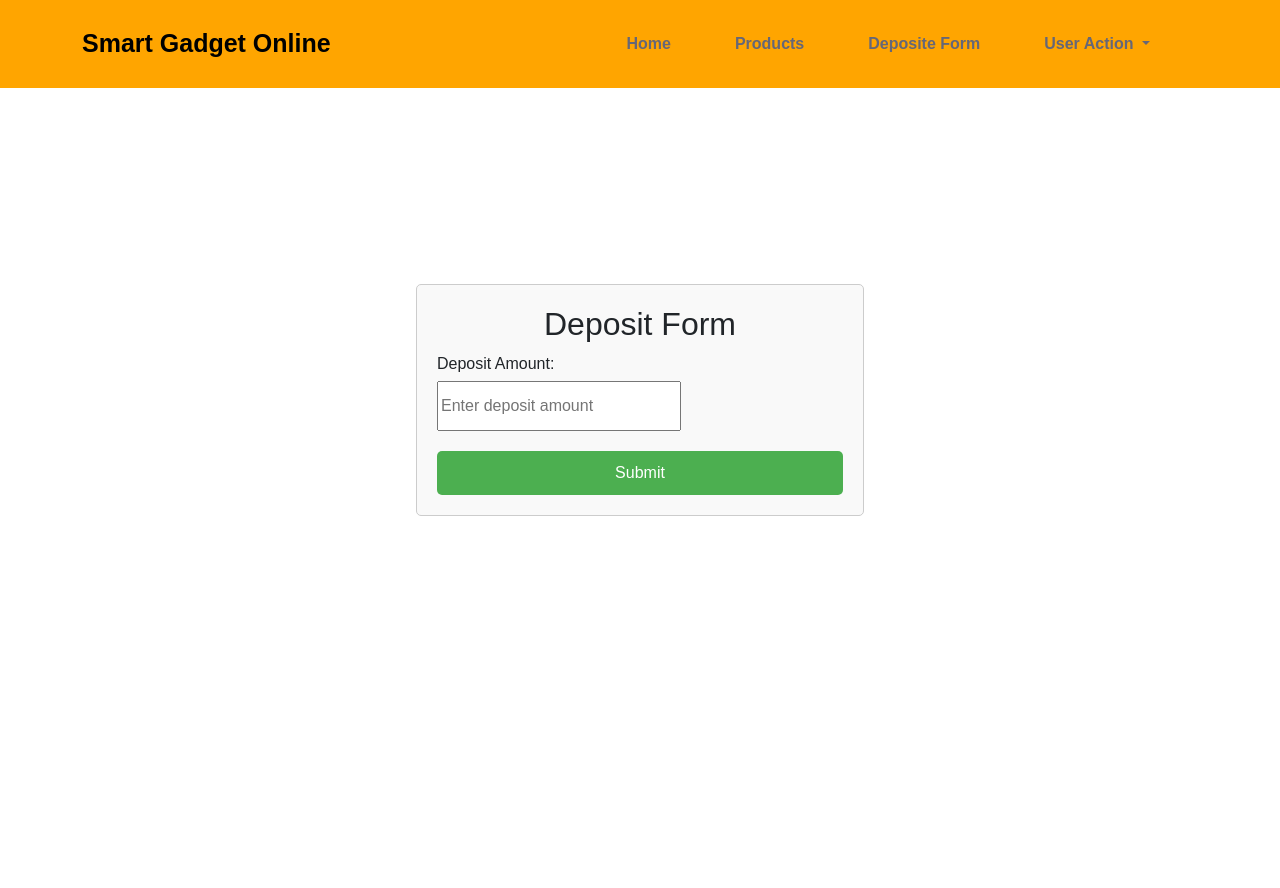
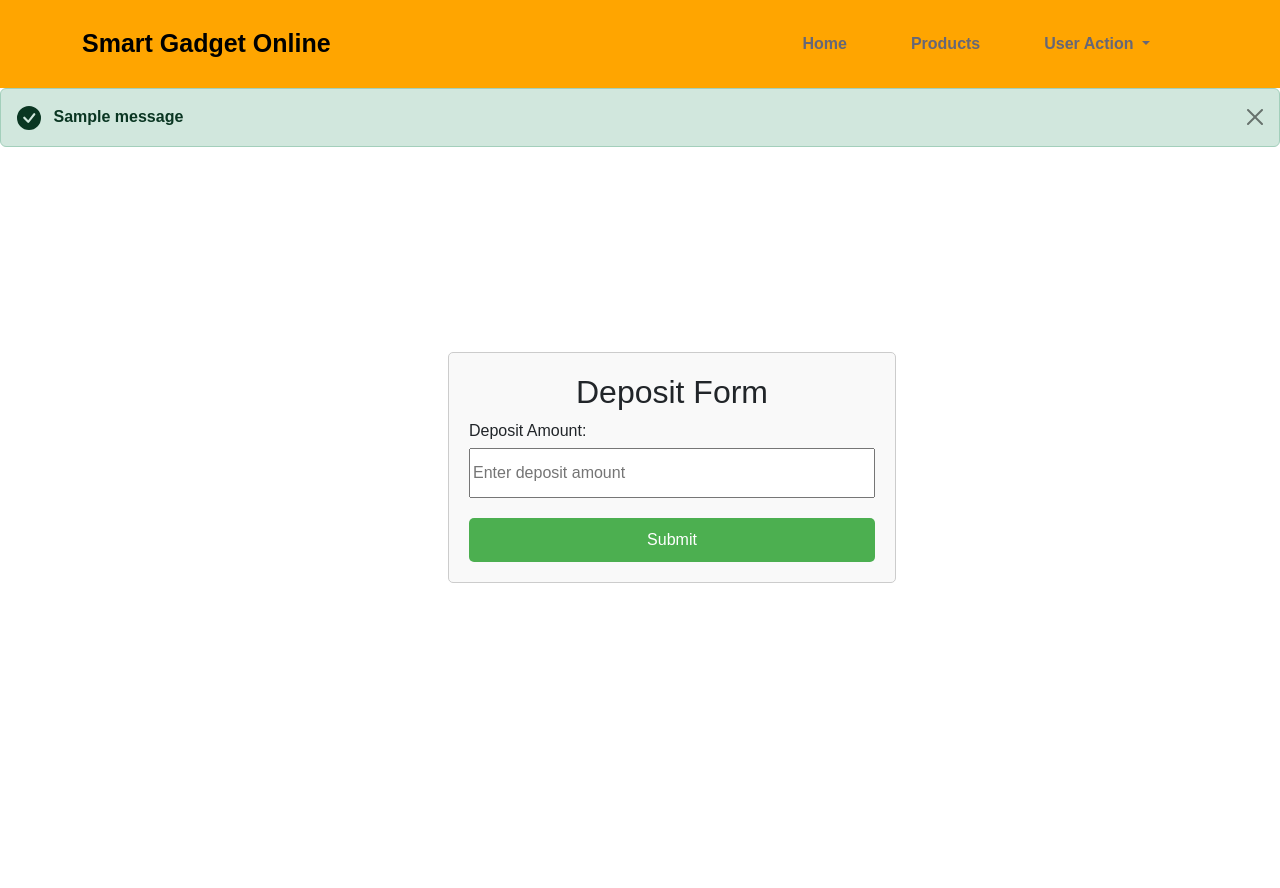
Before and after one commit to asifparvezmahim/Smart-Gadget-Online, a Django app: page /deposite/deposite_form/ in a window 1280 px wide. Before the commit the page ends 516 px from the top, so only its background shows below. Run offline with Django 4.2, Linux system fonts and the light colour scheme; tables that the repository leaves empty hold one stand-in row (values such as "Sample post"); one stand-in notice (Sample message) is shown.

Commit message:
messages

```diff
--- a/Accounts/templates/reg.html
+++ b/Accounts/templates/reg.html
@@ -24,6 +24,10 @@
       }
       body {
         background-color: #080710;
+      }
+
+      .notice {
+        margin-top: 40px;
       }
       .background {
         width: 430px;
@@ -137,6 +141,7 @@
       <div class="shape"></div>
       <div class="shape"></div>
     </div>
+
     <form action="" method="post">
       {% csrf_token %}
       <h3>Signup Here</h3>
--- a/deposite/static/css/deposite_form.css
+++ b/deposite/static/css/deposite_form.css
@@ -1,10 +1,11 @@
 body {
     font-family: Arial, sans-serif;
-    display: flex;
-    justify-content: center;
-    align-items: center;
     height: 100vh;
     margin: 0;
+}
+
+.notice{
+    margin-top: 88px;
 }
 
 .form_container{
@@ -12,6 +13,8 @@ body {
     display: flex;
     justify-content: center;
     align-items: center;
+    margin-left: 35%;
+    margin-top: 16%;
 }
 .container { /* Responsive width */
     width: 100%; /* Maximum width */
@@ -35,7 +38,7 @@ label {
 }
 
 #amount{
-    width: 60%;
+    width: 100%;
     height: 50px;
     margin-bottom: 20px;
 }
@@ -53,6 +56,11 @@ input[type="submit"]:hover {
 }
 
 @media only screen and (max-width: 420px) {
+    /* body {
+        display: flex;
+        justify-content: center;
+        align-items: center;
+    } */
     .container{
         width: 70%;
     }
@@ -70,4 +78,9 @@ input[type="submit"]:hover {
     .form_name{
         margin-bottom: 30px;
     }
+
+    .form_container{
+       margin-left: 2%;
+       margin-top: 55%;
+    }
 }
--- a/deposite/templates/deposite_form.html
+++ b/deposite/templates/deposite_form.html
@@ -1,6 +1,53 @@
 {% extends "base.html" %} {%load static%} {%block stylelink%}
 <link rel="stylesheet" href="{% static 'css/deposite_form.css' %}" />
 {%endblock%} {%block content%}
+<div class="notice">
+  <svg xmlns="http://www.w3.org/2000/svg" style="display: none">
+    <symbol id="check-circle-fill" fill="currentColor" viewBox="0 0 16 16">
+      <path
+        d="M16 8A8 8 0 1 1 0 8a8 8 0 0 1 16 0zm-3.97-3.03a.75.75 0 0 0-1.08.022L7.477 9.417 5.384 7.323a.75.75 0 0 0-1.06 1.06L6.97 11.03a.75.75 0 0 0 1.079-.02l3.992-4.99a.75.75 0 0 0-.01-1.05z"
+      />
+    </symbol>
+    <symbol id="info-fill" fill="currentColor" viewBox="0 0 16 16">
+      <path
+        d="M8 16A8 8 0 1 0 8 0a8 8 0 0 0 0 16zm.93-9.412-1 4.705c-.07.34.029.533.304.533.194 0 .487-.07.686-.246l-.088.416c-.287.346-.92.598-1.465.598-.703 0-1.002-.422-.808-1.319l.738-3.468c.064-.293.006-.399-.287-.47l-.451-.081.082-.381 2.29-.287zM8 5.5a1 1 0 1 1 0-2 1 1 0 0 1 0 2z"
+      />
+    </symbol>
+    <symbol
+      id="exclamation-triangle-fill"
+      fill="currentColor"
+      viewBox="0 0 16 16"
+    >
+      <path
+        d="M8.982 1.566a1.13 1.13 0 0 0-1.96 0L.165 13.233c-.457.778.091 1.767.98 1.767h13.713c.889 0 1.438-.99.98-1.767L8.982 1.566zM8 5c.535 0 .954.462.9.995l-.35 3.507a.552.552 0 0 1-1.1 0L7.1 5.995A.905.905 0 0 1 8 5zm.002 6a1 1 0 1 1 0 2 1 1 0 0 1 0-2z"
+      />
+    </symbol>
+  </svg>
+
+  {% for message in messages %} {% if message.tags == 'success' %}
+  <div
+    class="alert alert-success alert-dismissible fade show w-100"
+    role="alert"
+  >
+    <svg
+      class="bi flex-shrink-0 me-2"
+      width="24"
+      height="24"
+      role="img"
+      aria-label="Success:"
+    >
+      <use xlink:href="#check-circle-fill" />
+    </svg>
+    <strong>{{message}}</strong>
+    <button
+      type="button"
+      class="btn-close"
+      data-bs-dismiss="alert"
+      aria-label="Close"
+    ></button>
+  </div>
+  {%endif%} {%endfor%}
+</div>
 <div class="form_container">
       <div class="container">
         <h2 class="form_name">Deposit Form</h2>
@@ -18,6 +65,5 @@
         </form>
       </div>
     </body>
-  </html>
 </div>
 {%endblock%}
--- a/deposite/views.py
+++ b/deposite/views.py
@@ -2,6 +2,7 @@ from django.shortcuts import render, redirect
 from decimal import Decimal
 from balance.models import Balance
 from .models import Deposit
+from django.contrib import messages
 
 
 # Create your views here.
@@ -14,6 +15,9 @@ def depo_form(request):
         new_balance = dec_deposite_ammount + balance
         Balance.objects.filter(user=user).update(balance=new_balance)
         Deposit.objects.create(user=user, deposit_amount=str_deposite_ammount).save()
+        messages.success(
+            request, f"{dec_deposite_ammount} Taka Deposite To Your Account"
+        )
         return redirect("depo_form")
     return render(request, "deposite_form.html")
 
--- a/product/static/css/disp_pro.css
+++ b/product/static/css/disp_pro.css
@@ -74,6 +74,7 @@
     transition: 2s;
 }
 
+
 @media screen and (max-width:576px) {
     .prod_cont{
         margin-top: 25%;
@@ -83,7 +84,7 @@
           display: grid;
           grid-template-columns: repeat(1,1fr);
           justify-items: center;
-          gap: 10px;;
+          gap: 10px;
     }
 
     .prod-cat-cont{
--- a/templates/base.html
+++ b/templates/base.html
@@ -52,9 +52,7 @@
               </li>
 
 
-              <li class="nav-item">
-                <a class="nav-link mx-lg-4" href="{%url "depo_form"%}">Deposite Form</a>
-              </li>
+
 
               {%if user.is_authenticated%}
               <li class="nav-item dropdown mx-lg-4">
@@ -62,6 +60,7 @@
                   {{user.username}}'s Records
                 </a>
                 <ul class="dropdown-menu">
+                  <li><a class="dropdown-item mb-2" href="{%url "depo_form"%}"><i class="fa-solid fa-money-bill-transfer"></i> Deposite Now</a></li>
                   <li><a class="dropdown-item mb-2" href="{%url "profile"%}"><i class="fa-solid fa-user"></i> My Profile</a></li>
                   <li><a class="dropdown-item mb-2" href="{%url "go_to_my_cart"%}"><i class="fas fa-cart-plus"></i> My Cart</a></li>
                   <li><a class="dropdown-item mb-2" href="{%url "user_logout"%}"><i class="fa-solid fa-right-from-bracket"></i> Log Out</a></li>
```
Also changed, not shown: Accounts/views.py (+10 -2 lines), Home/templates/home.html (+45 -0 lines), product/templates/display_product.html (+6 -3 lines), db.sqlite3, product/images/key_11.jpeg (added), product/images/key_21.jpg (added), product/images/mouse-1-1.webp (added), product/images/mouse-1.webp (added), product/images/mouse-1_rqBkvUm.webp (added).
